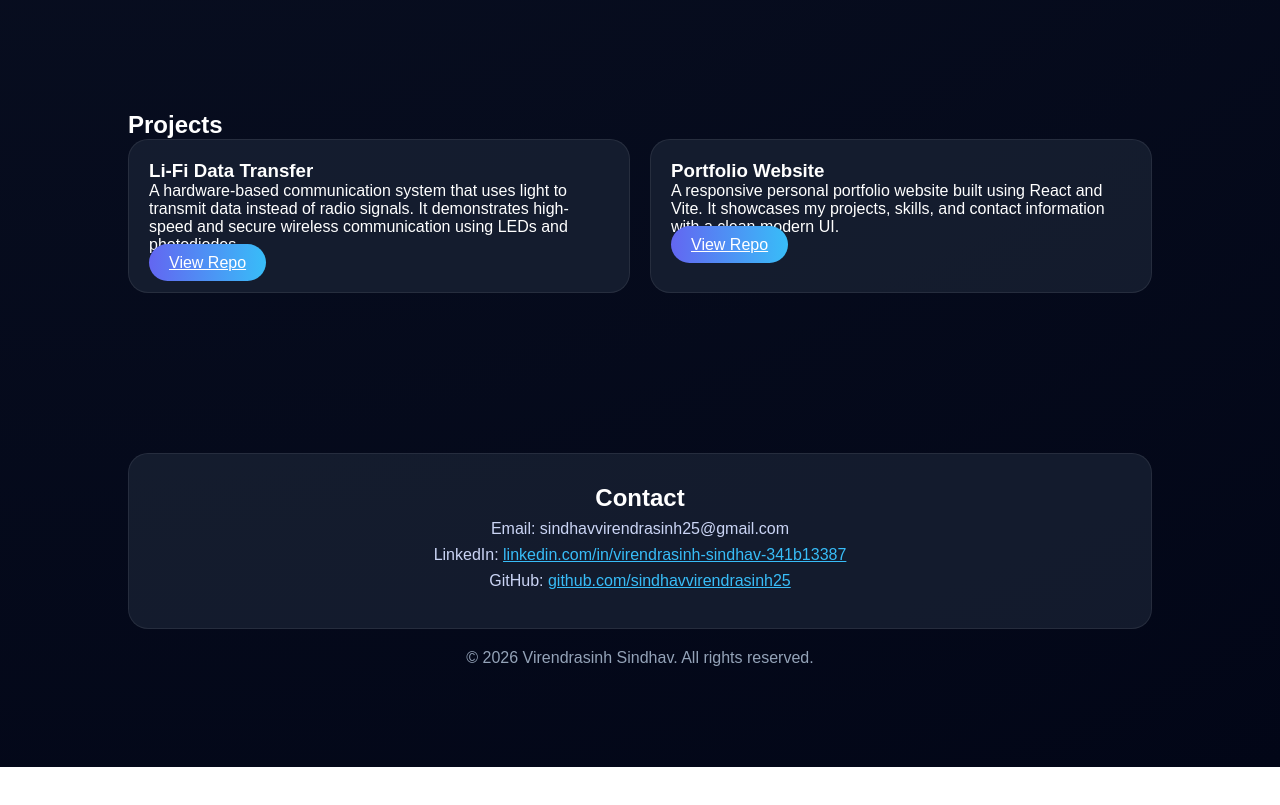
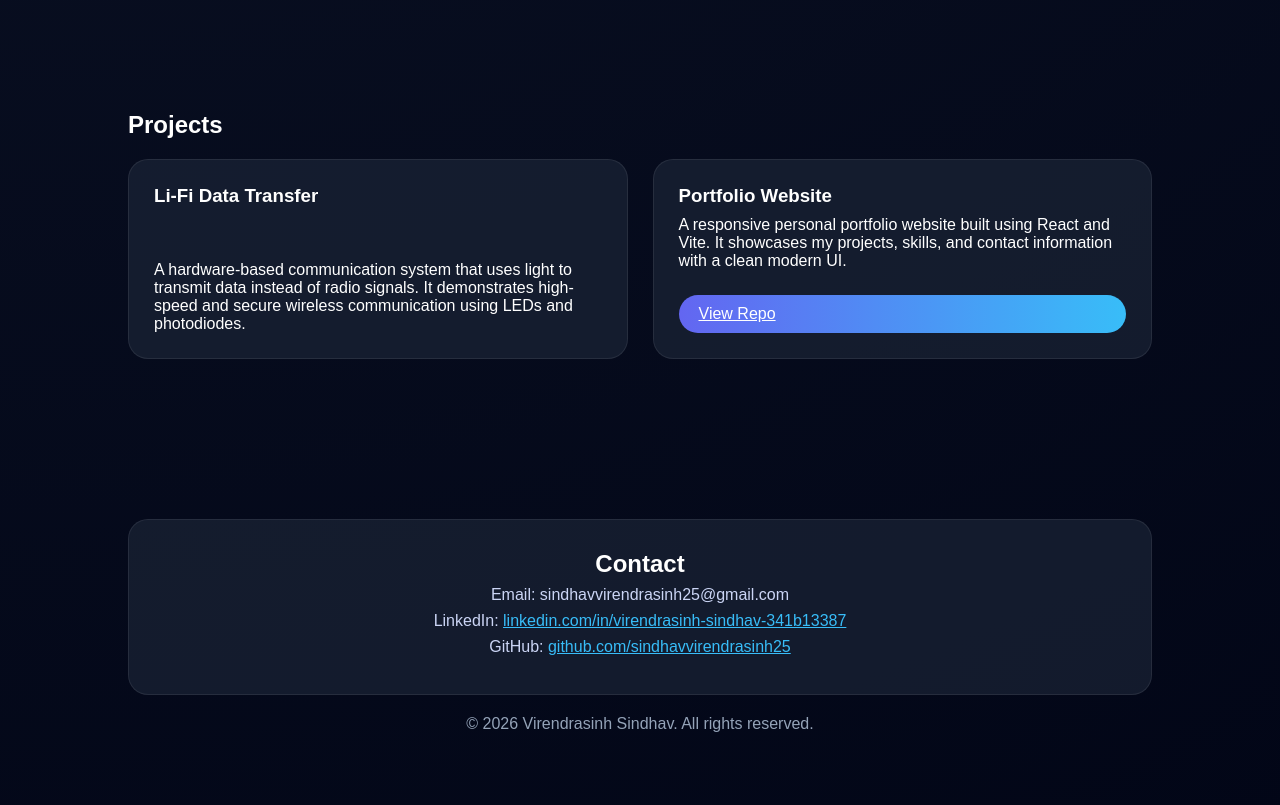
Before and after one commit to sindhavvirendrasinh25/portfolio, a React app: page / in a window 1280 px wide. Shown: the part 1560-2365 px from the top of the page. Before the commit the page ends 2327 px from the top, so only its background shows below. Built offline with nearby package versions, Linux system fonts and the light colour scheme; the HTML template or start-up script is replaced by a standard one.

Commit message:
fix projects layout and repo button

```diff
--- a/src/App.css
+++ b/src/App.css
@@ -347,3 +347,19 @@ body::after {
     padding: 20px;
     border-radius: 20px;
 }
+
+.projects-container {
+    display: grid;
+    grid-template-columns: repeat(auto-fit, minmax(300px, 1fr));
+    gap: 25px;
+    margin-top: 20px;
+}
+
+.project-card {
+    padding: 25px;
+    border-radius: 20px;
+    min-height: 200px;
+    display: flex;
+    flex-direction: column;
+    justify-content: space-between;
+}
--- a/src/components/Projects.jsx
+++ b/src/components/Projects.jsx
@@ -4,7 +4,7 @@ const Projects = () => {
       title: "Li-Fi Data Transfer",
       description:
         "A hardware-based communication system that uses light to transmit data instead of radio signals. It demonstrates high-speed and secure wireless communication using LEDs and photodiodes.",
-      link: "#",
+      link: "#", // no repo
     },
     {
       title: "Portfolio Website",
@@ -24,6 +24,8 @@ const Projects = () => {
             <h3>{project.title}</h3>
             <p>{project.description}</p>
 
+            {/* Show button only if repo exists */}
+            {project.link !== "#" && (
               <a
                 href={project.link}
                 target="_blank"
@@ -32,6 +34,7 @@ const Projects = () => {
               >
                 View Repo
               </a>
+            )}
           </div>
         ))}
       </div>
```
Lines whose indentation alone changed are shown as unchanged.
